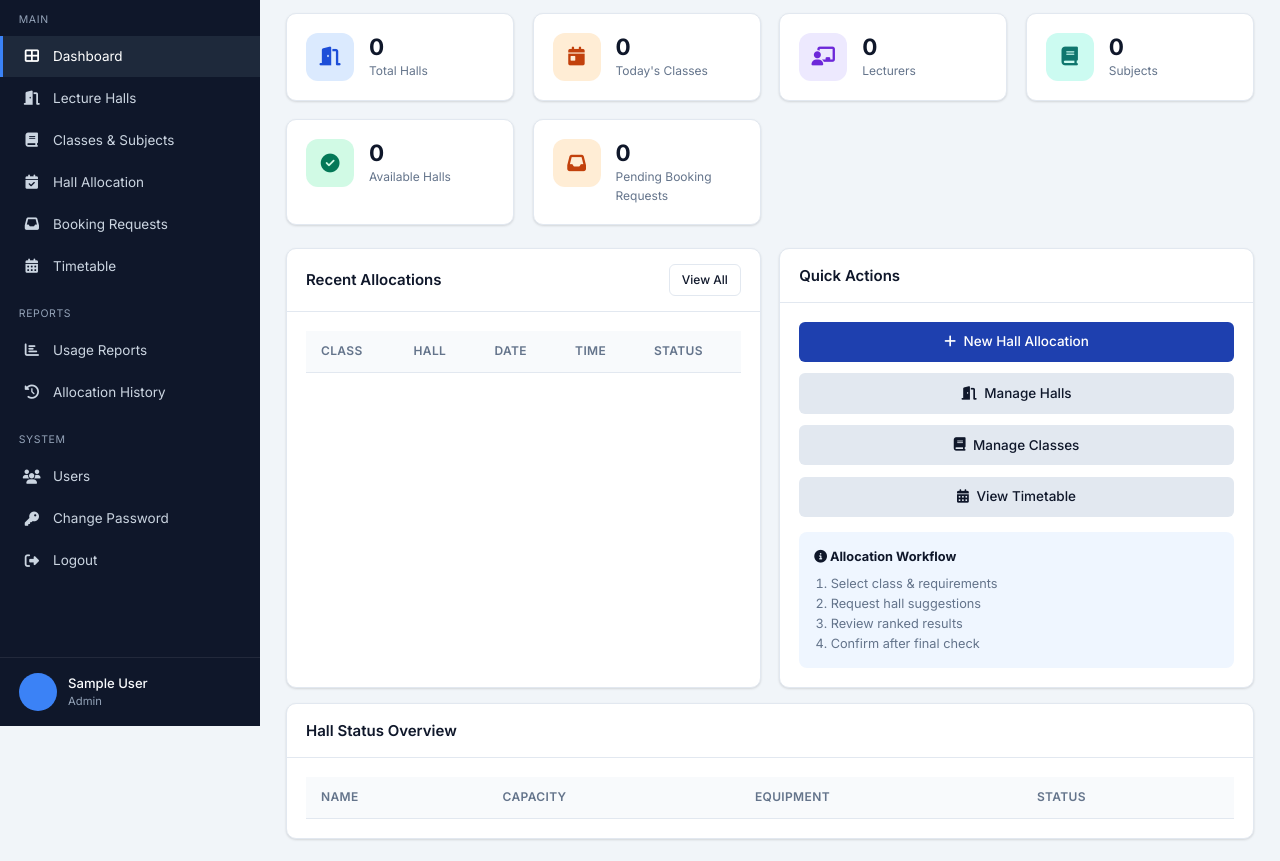
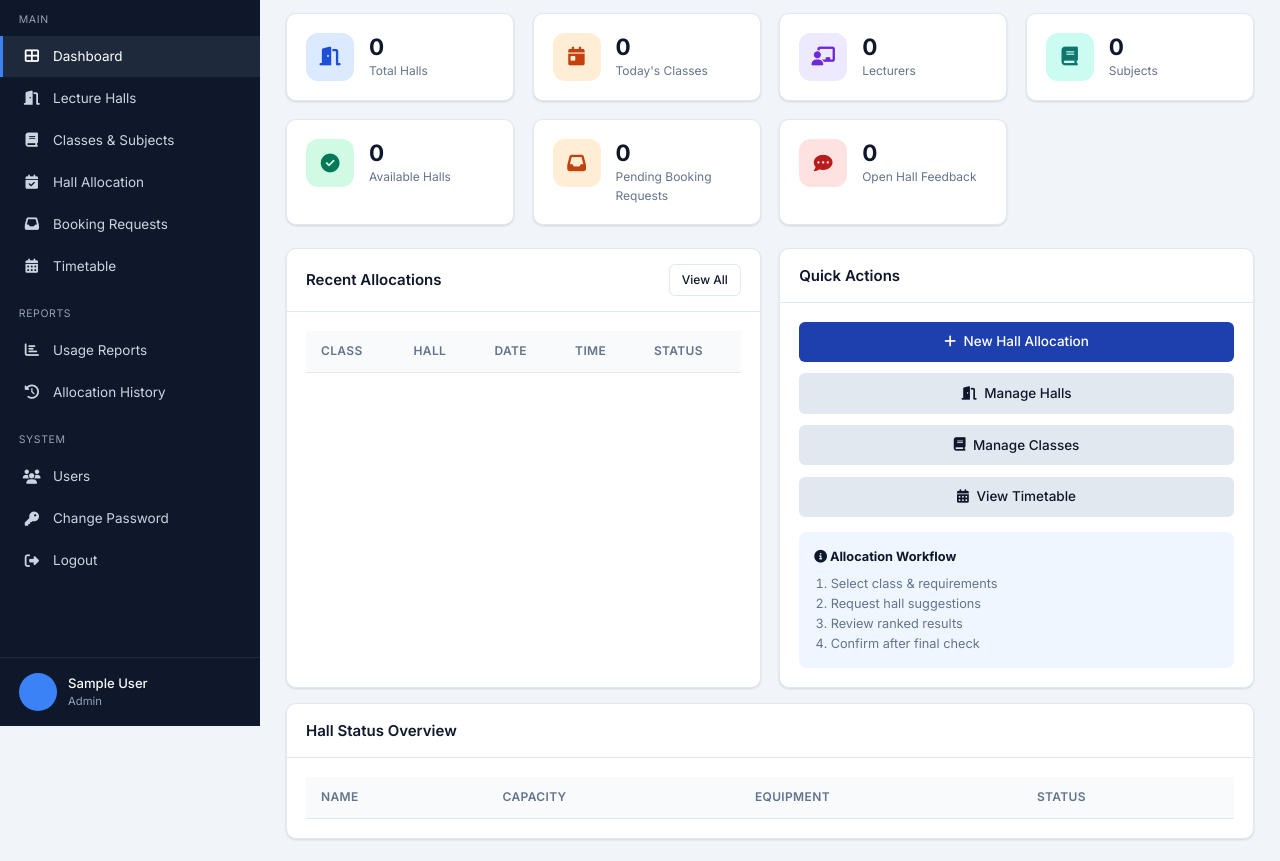
Before and after one commit to rajenderansnekan/Group_05_Lecture-Hall-Allocating-System, a plain HTML site: page FrontEnd/Pages/dashboard.html in a window 1280 px wide. Shown: the part 74-935 px from the top of the page. Drawn offline with Linux system fonts and the light colour scheme; no server answers; sample sign-in values are in the browser's storage.

Commit message:
Add dynamic stats and API fetch

```diff
--- a/FrontEnd/Pages/dashboard.html
+++ b/FrontEnd/Pages/dashboard.html
@@ -109,6 +109,13 @@
               <p>Pending Booking Requests</p>
             </div>
           </div>
+          <div class="stat-card">
+            <div class="stat-icon red"><i class="fas fa-comment-dots"></i></div>
+            <div class="stat-info">
+              <h3 id="statFeedback">0</h3>
+              <p>Open Hall Feedback</p>
+            </div>
+          </div>
         </div>
 
         <div class="grid-2">
@@ -214,6 +221,7 @@
       document.getElementById('statSubjects').textContent = stats.subjects;
       document.getElementById('statAvailable').textContent = stats.hallsStatus.filter(h => h.status === 'active').length;
       document.getElementById('statPending').textContent = stats.pendingBookings || 0;
+      document.getElementById('statFeedback').textContent = stats.openFeedback || 0;
 
       // Recent allocations
       const response = await fetch(`/api/timetable?email=${session.email}`)
```
